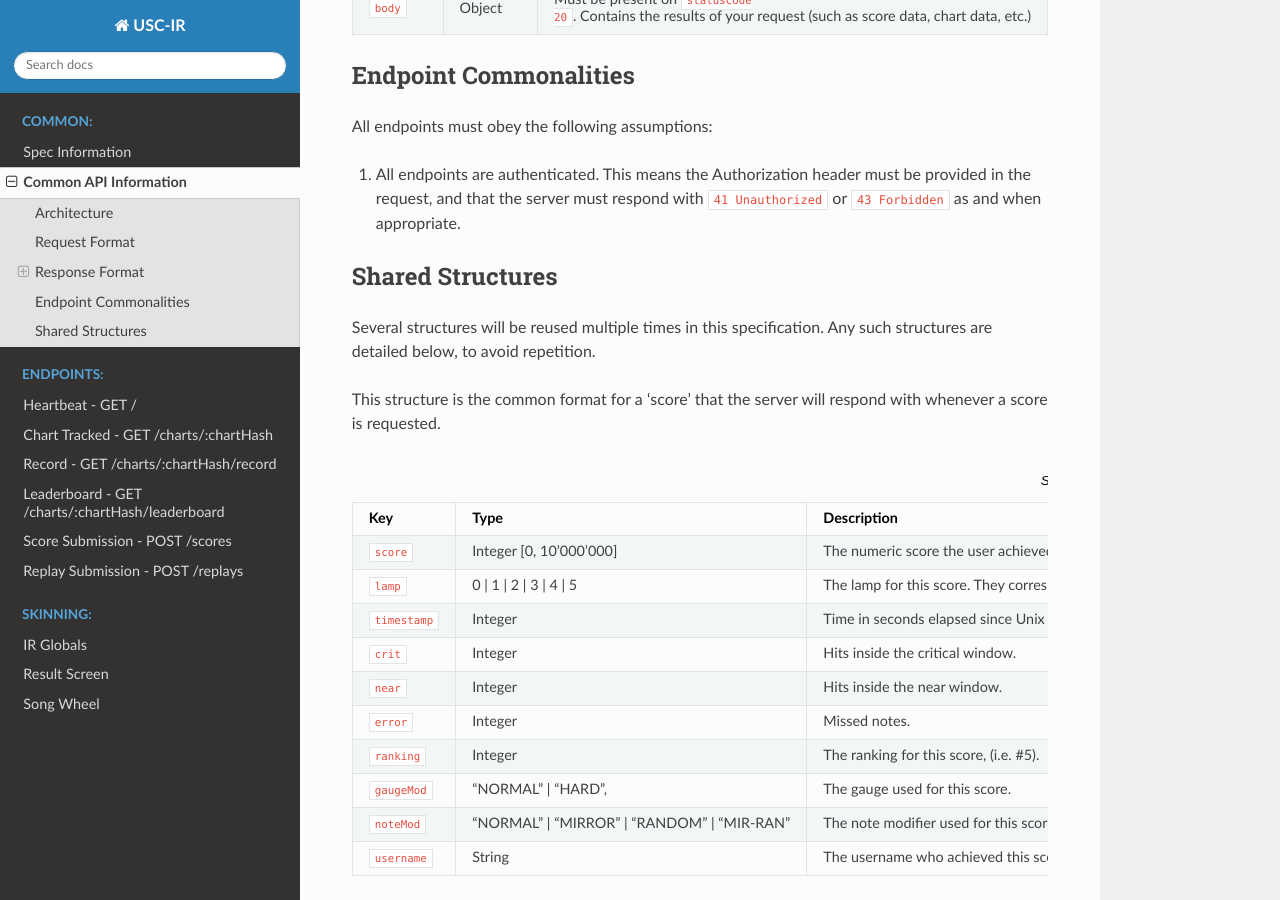
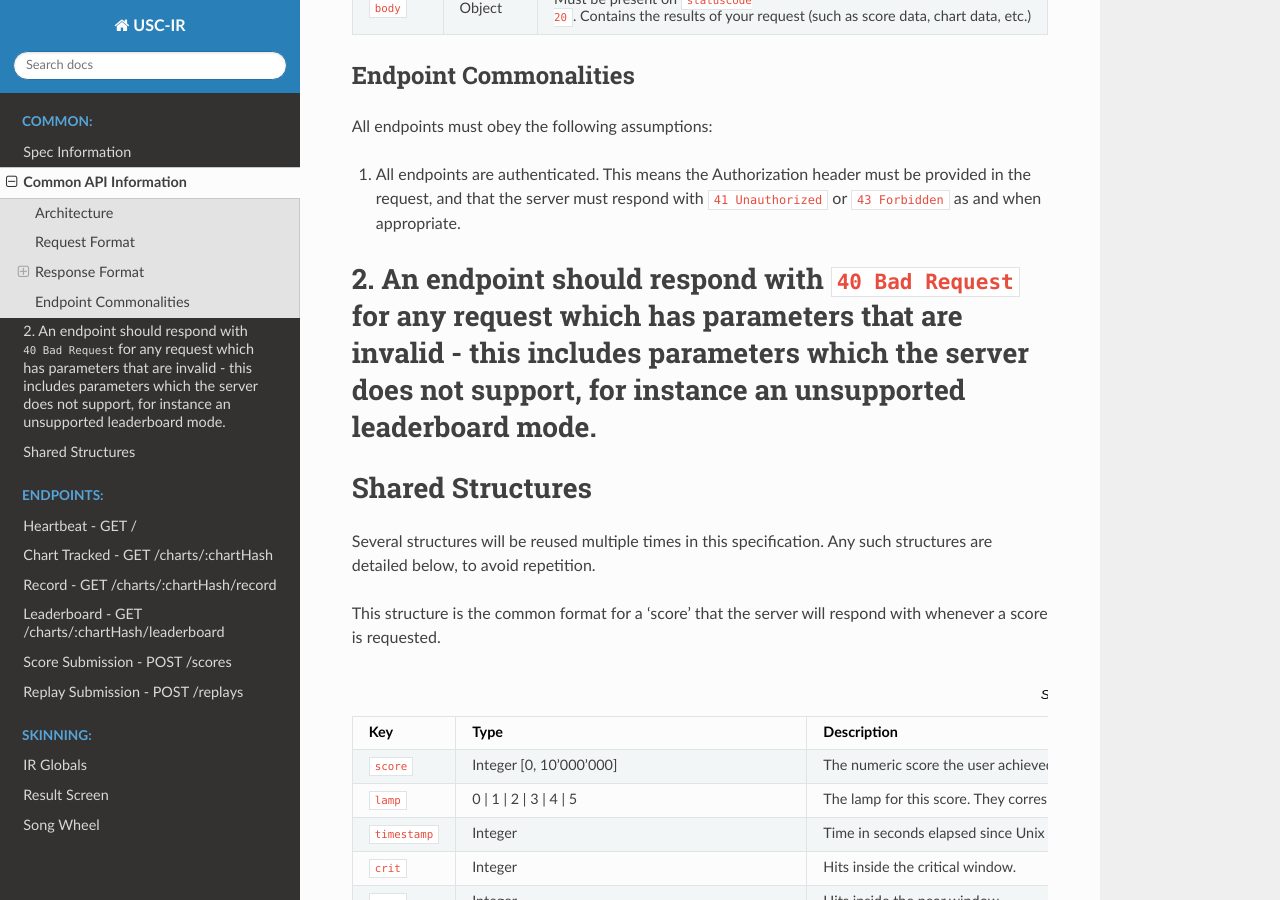
Before and after one commit to zkldi/uscir-spec, a Sphinx documentation site: the page built from source/common/api.rst, in a window 1280 px wide and 900 px high, scrolled down 1893 px. Built offline with Sphinx 7.4.7 and the Read the Docs theme 2.0.0, drawn with Linux system fonts in a browser that asks for light colours.

Commit message:
Document the expectation of 40 Bad Request usage for any invalid params
Resolves #3

```diff
--- a/source/common/api.rst
+++ b/source/common/api.rst
@@ -97,7 +97,7 @@ Endpoint Commonalities
 All endpoints must obey the following assumptions:
 
 1. All endpoints are authenticated. This means the Authorization header must be provided in the request, and that the server must respond with ``41 Unauthorized`` or ``43 Forbidden`` as and when appropriate.
-
+2. An endpoint should respond with ``40 Bad Request`` for any request which has parameters that are invalid - this includes parameters which the server does not support, for instance an unsupported leaderboard mode.
 ======================
 Shared Structures
 ======================
```
